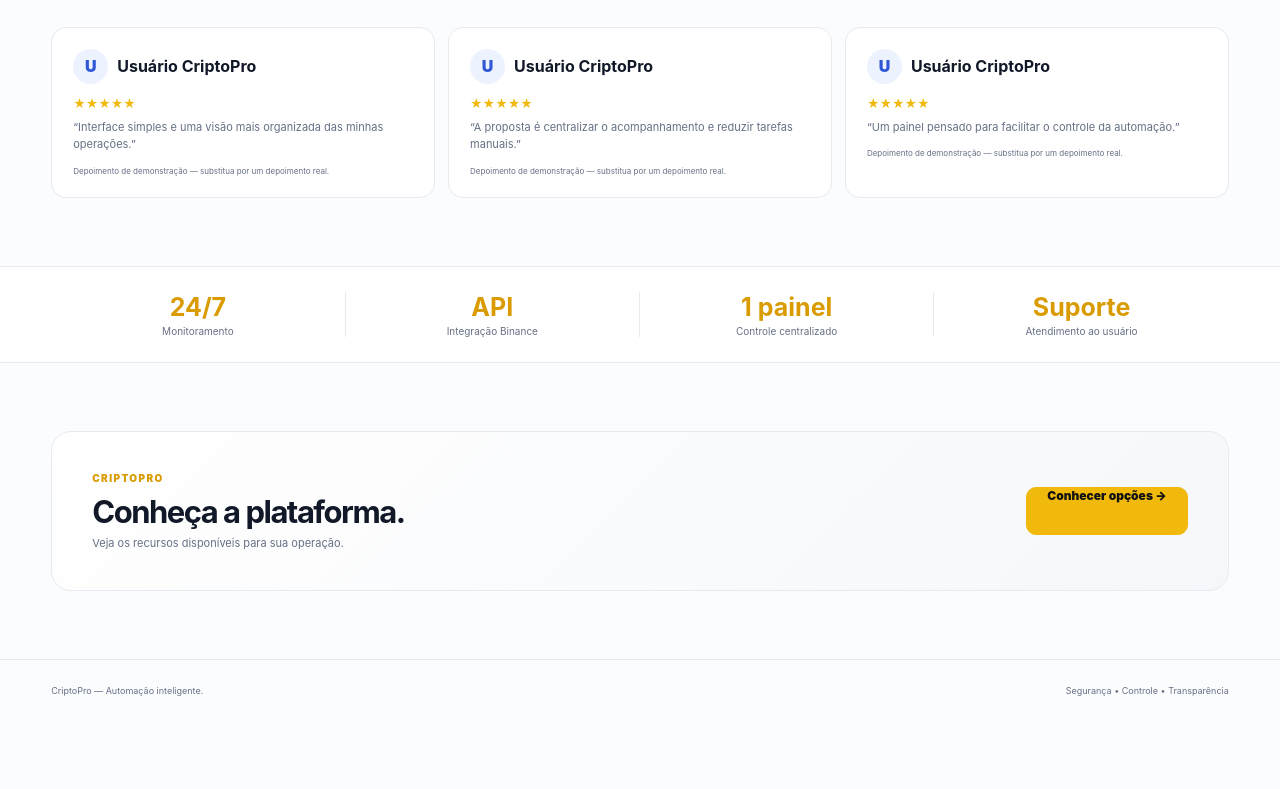
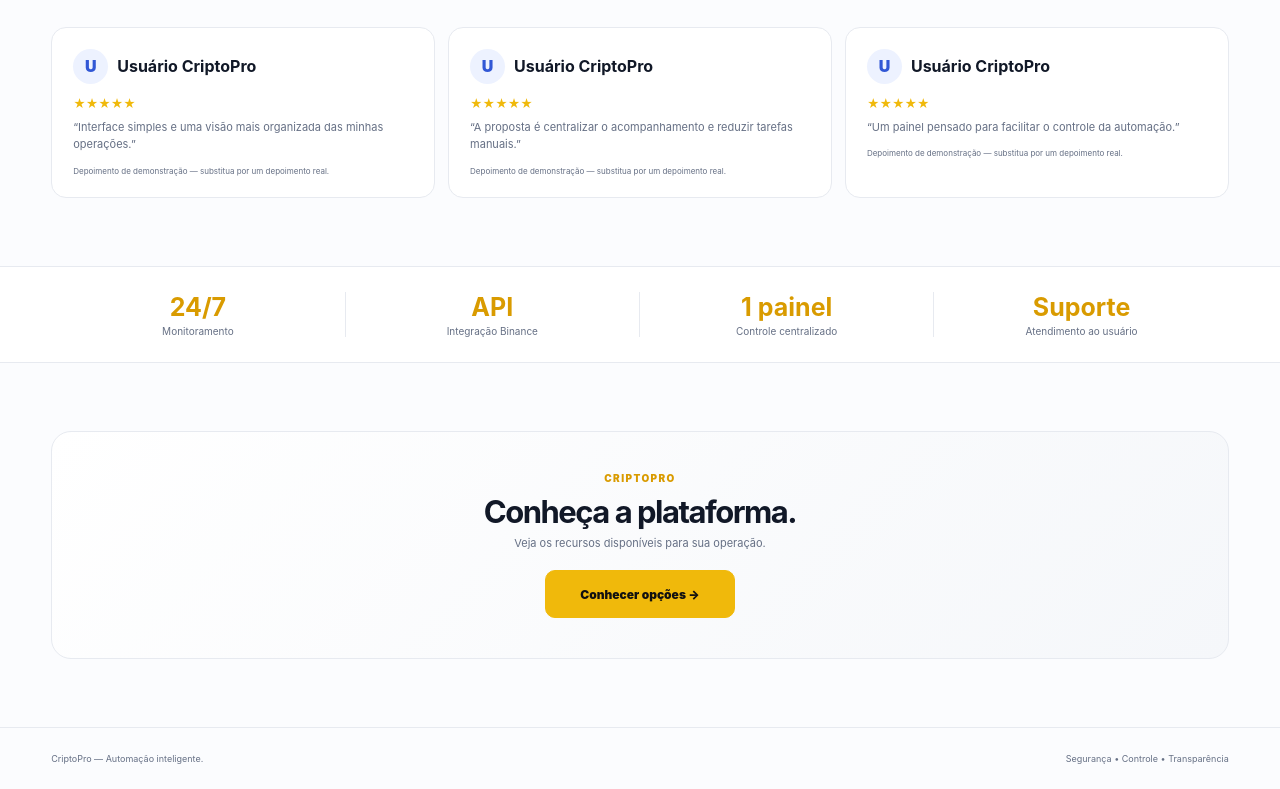
Before and after one commit to TFERRE21/binance-robo, a website: page publico/login.html in a window 1280 px wide. Shown: the part 2552-3341 px from the top of the page. Before the commit the page ends 3273 px from the top, so only its background shows below. Drawn offline with Linux system fonts and the light colour scheme; no server answers.

Commit message:
Update login.html

```diff
--- a/publico/login.html
+++ b/publico/login.html
@@ -109,8 +109,8 @@ h1 span{color:var(--gold)}
 .stat{text-align:center;border-right:1px solid var(--line)}.stat:last-child{border:0}.stat strong{font-size:25px;color:var(--gold2)}.stat span{display:block;color:var(--muted);font-size:10px;margin-top:3px}
 
 /* CTA FOOTER */
-.cta{padding:40px;border:1px solid var(--line);border-radius:20px;background:linear-gradient(135deg,var(--surface),var(--surface2));display:flex;align-items:center;justify-content:space-between;gap:20px}
-.cta h2{font-size:31px;letter-spacing:-1.5px}.cta p{color:var(--muted);font-size:11px;margin-top:6px}
+.cta{padding:40px;border:1px solid var(--line);border-radius:20px;background:linear-gradient(135deg,var(--surface),var(--surface2));display:flex;align-items:center;justify-content:center;text-align:center;gap:20px;flex-direction:column}
+.cta h2{font-size:31px;letter-spacing:-1.5px}.cta p{color:var(--muted);font-size:11px;margin-top:6px}.cta .btn-primary{display:inline-flex;align-items:center;justify-content:center;min-width:190px}
 .footer{border-top:1px solid var(--line);padding:25px 0;color:var(--muted);font-size:9px}.footer-inner{display:flex;justify-content:space-between;gap:20px;flex-wrap:wrap}
 
 /* MODAL */
@@ -122,7 +122,7 @@ h1 span{color:var(--gold)}
 .forgot-submit{width:100%;height:43px;border:0;border-radius:8px;background:var(--gold);color:#111;font-weight:900;margin-top:11px;cursor:pointer}.forgot-message{font-size:9px;line-height:1.5;margin-top:10px}.forgot-message.success{color:var(--green)}.forgot-message.error{color:var(--red)}.forgot-back{width:100%;border:0;background:none;color:var(--muted);margin-top:10px;font-size:9px;cursor:pointer}
 
 @media(max-width:1000px){.nav{display:none}.hero-grid{grid-template-columns:1fr}.market-row{grid-template-columns:repeat(3,1fr)}.cards{grid-template-columns:repeat(2,1fr)}}
-@media(max-width:650px){.online,.header-login{display:none}.hero{padding-top:40px}h1{font-size:48px;letter-spacing:-2.7px}.hero-text{font-size:14px}.market-row{grid-template-columns:1fr 1fr}.cards,.testimonials{grid-template-columns:1fr}.security-panel{grid-template-columns:1fr}.stats-grid{grid-template-columns:1fr 1fr;gap:20px}.stat:nth-child(2){border:0}.cta{display:block;padding:26px}.cta .btn-primary{display:inline-flex;margin-top:17px}.security-mini{grid-template-columns:1fr}}
+@media(max-width:650px){.online,.header-login{display:none}.hero{padding-top:40px}h1{font-size:48px;letter-spacing:-2.7px}.hero-text{font-size:14px}.market-row{grid-template-columns:1fr 1fr}.cards,.testimonials{grid-template-columns:1fr}.security-panel{grid-template-columns:1fr}.stats-grid{grid-template-columns:1fr 1fr;gap:20px}.stat:nth-child(2){border:0}.cta{display:flex;padding:26px}.cta .btn-primary{display:inline-flex;margin-top:5px}.security-mini{grid-template-columns:1fr}}
 </style>
 </head>
 
```
